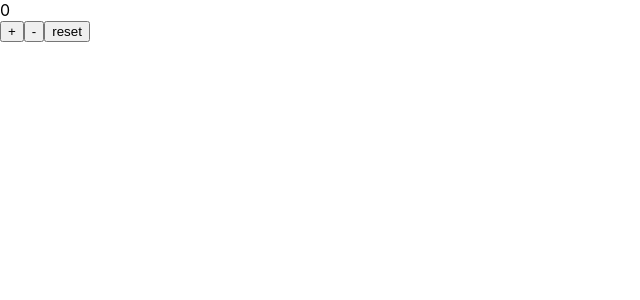
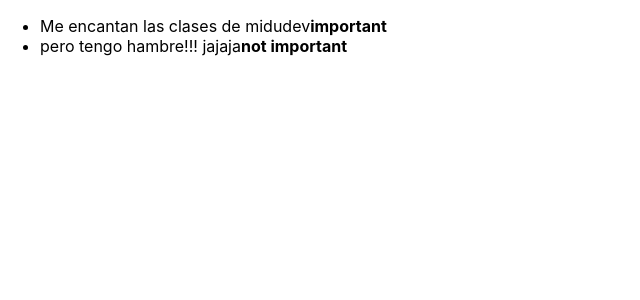
Before and after one commit to jslworks/cursos-midudev, a React (Create React App) app: page / in a window 1280 px wide. Shown: the top 300 px of the page, without its empty margins (0-640 px from the left). Built offline with nearby package versions, Linux system fonts and the light colour scheme.

Commit message:
App init with noteReducer

```diff
--- a/src/App.js
+++ b/src/App.js
@@ -1,52 +1,57 @@
+import React from 'react';
 import ReactDOM from 'react-dom';
 import { createStore } from 'redux';
 
-function App() {
-  return (
-    <div>
-      <div>
-        {store.getState()}
-      </div>
-      <button
-        onClick={()=> store.dispatch(increment)}
-      > + </button>
-      <button
-        onClick={()=> store.dispatch(decrement)}
-      > - </button>
-      <button
-        onClick={()=> store.dispatch(reset)}
-      > reset </button>
-    </div>
-  );
+const noteReducer = (state = [], action) => {
+  if (action.type === '@notes/created') {
+    // state.push(action.payload); // De base push modifica el array original
+    return state.concat(action.payload);  // Para evitar lo anterior, usamos concat
+  }
+  return state;
 }
 
-// ACTIONS
-const increment = { type: "@counter/incremented" };
-const decrement = { type: "@counter/decremented" };
-const reset = { type: "@counter/reseted" };
+const store = createStore(noteReducer);
 
-// REDUCERS
-const counterReducer = (state = 0, action) => {
-  // Necesitamos inicializar par a empezar la rueda
-  switch (
-    action.type // Recuperamos tipo de acción
-  ) {
-    case "@counter/incremented":
-      return state + 1;
-    case "@counter/decremented":
-      return state - 1;
-    case "@counter/reseted":
-      return 0;
-    default:
-      return state;
+store.dispatch({
+  type: '@notes/created',
+  payload: {
+    content: 'Me encantan las clases de midudev',
+    important: true,
+    id: 1
   }
-};
+});
 
-// STORE: Para crearla debemos pasarle el reducer o la maquina que tiene que utilizar para gestionar el estado
-const store = createStore(
-  counterReducer,
-  /* preloadedState, */
-  window.__REDUX_DEVTOOLS_EXTENSION__ && window.__REDUX_DEVTOOLS_EXTENSION__());
+store.dispatch({
+  type: '@notes/created',
+  payload: {
+    content: 'pero tengo hambre!!! jajaja',
+    important: false,
+    id: 2
+  }
+});
+
+const App = () => {
+  const state = store.getState();
+
+  return (
+    <ul>
+      {
+        state.map(note => {
+          return <li key={note.id}>
+            {note.content}
+            <strong>
+              {
+                note.important
+                  ? 'important'
+                  : 'not important'
+              }
+            </strong>
+          </li>
+        })
+      }
+    </ul>
+  )
+}
 
 // Render
 const renderApp = () => {
```
Also changed, not shown: src/old_App.js (added, +63 -0 lines).
